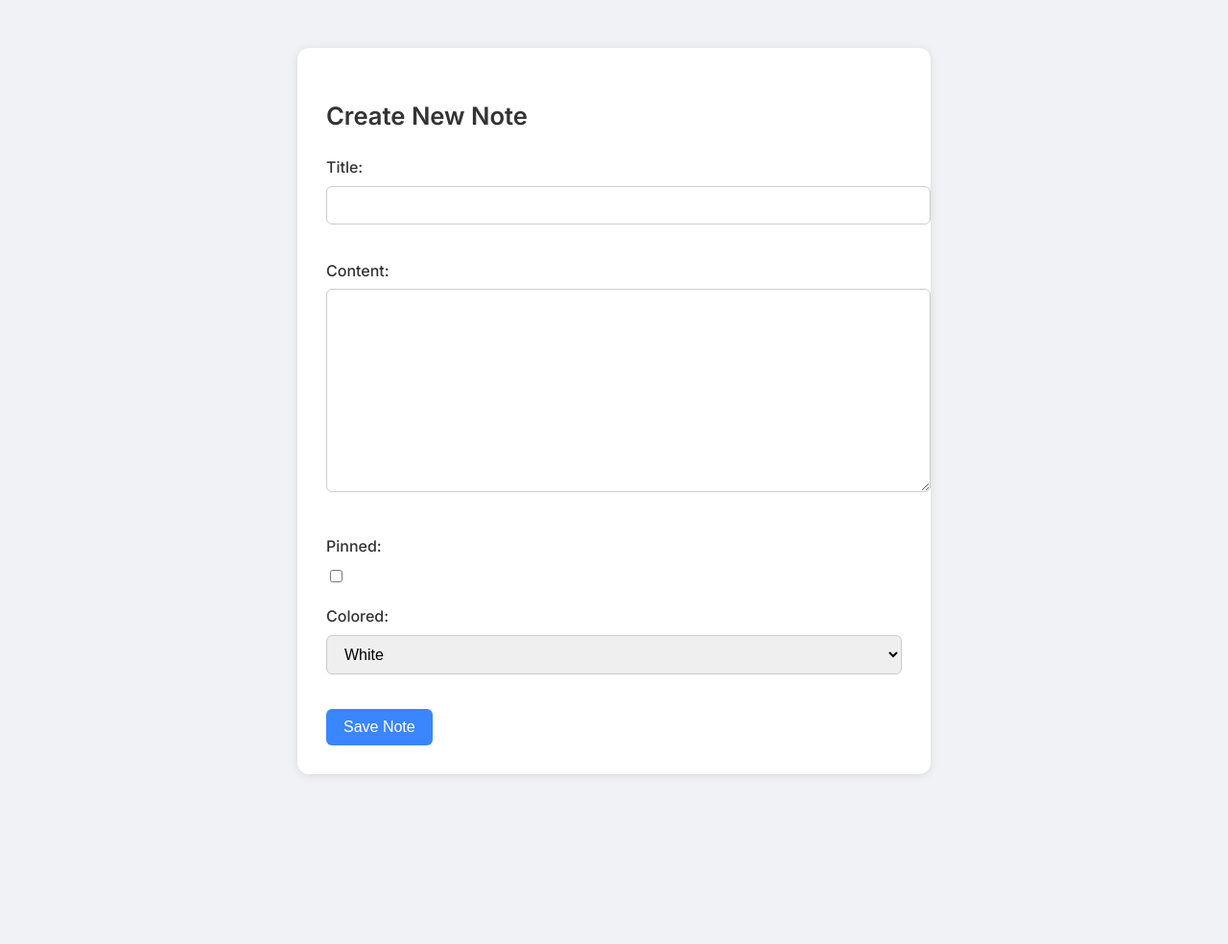
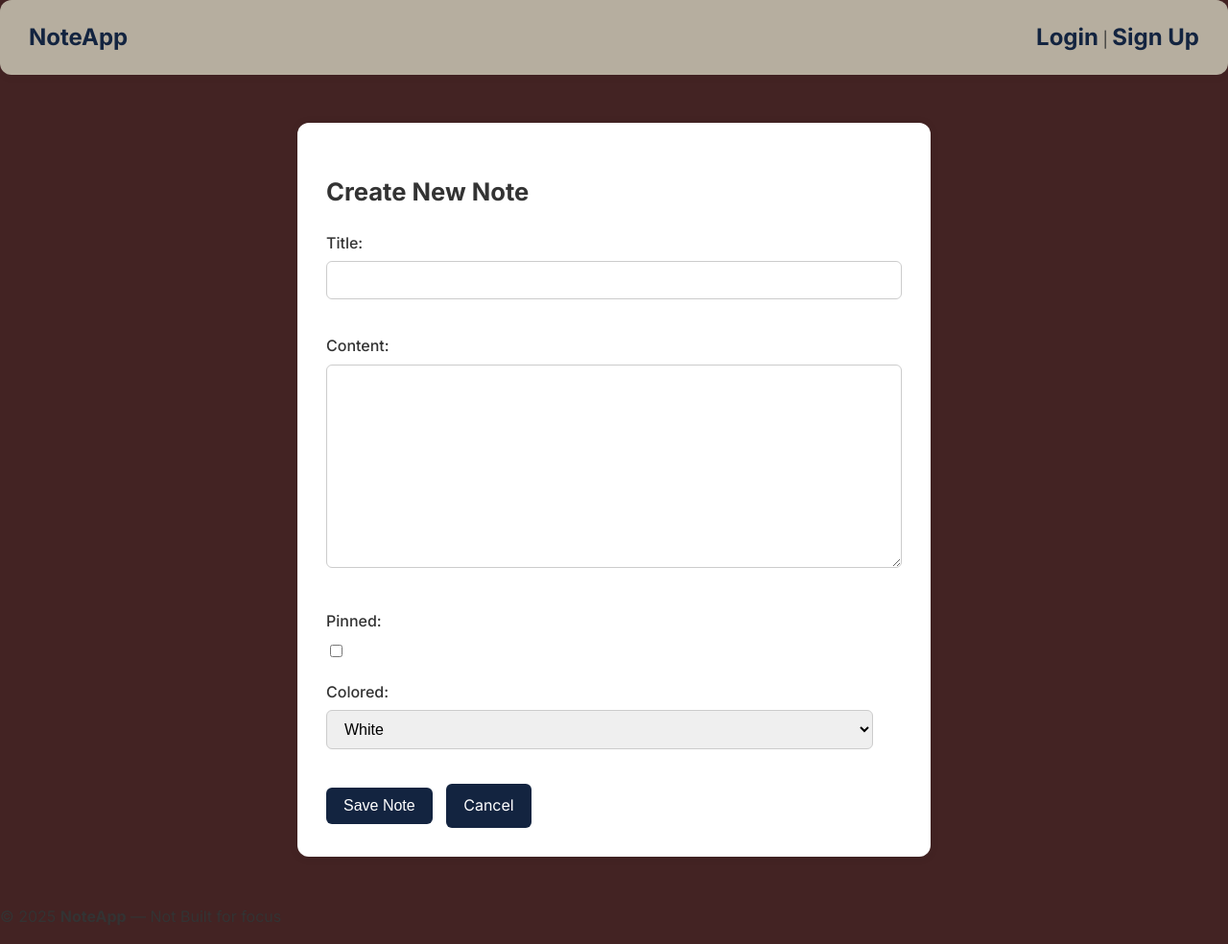
Before and after one commit to payloadhacker/Notes_app, a Django app: page /add/ in a window 1280 px wide. Shown: the whole page at 96% size. Before the commit the page ends 808 px from the top, so only its background shows below. Run offline with Django 5.2, Linux system fonts and the light colour scheme.

Commit message:
Refactor : Crud, enhance the note app that allows guest users to create notes and tracks their session, redesign the styling for better UI

```diff
--- a/main/forms.py
+++ b/main/forms.py
@@ -1,7 +1,13 @@
 from django.forms import ModelForm
 from .models import Note
-
+from django.contrib.auth.forms import UserCreationForm
+from django.contrib.auth.models import User
 class Noteform(ModelForm):
     class Meta:
         model = Note
         fields = ['title', 'content', 'pinned', 'colored']
+
+class MyUserCreationForm(UserCreationForm):
+    class Meta:
+        model = User
+        fields = ['username', 'email', 'password1', 'password2']
--- a/main/models.py
+++ b/main/models.py
@@ -11,9 +11,11 @@
         ('orange', 'Orange'),
     ]
 
-    author = models.ForeignKey(User, on_delete=models.CASCADE, related_name='notes')
+    author = models.ForeignKey(User, on_delete=models.CASCADE, null=True, blank=True)
     title = models.CharField(max_length=200)
     content = models.TextField()
+    session_key = models.CharField(max_length=40, blank=True, null=True)
+
     created_at = models.DateTimeField(auto_now_add=True)
     updated_at = models.DateTimeField(auto_now=True)
     pinned = models.BooleanField(default=False)
--- a/main/templates/main/base.html
+++ b/main/templates/main/base.html
@@ -1,17 +1,41 @@
 {% load static %}
-
 <!DOCTYPE html>
 <html lang="en">
 <head>
     <meta charset="UTF-8">
-    <link href="https://fonts.googleapis.com/css2?family=Inter:wght@400;500;600&display=swap" rel="stylesheet">
+    <meta name="viewport" content="width=device-width, initial-scale=1.0">
+    <title>{% block title %}NoteApp{% endblock %}</title>
 
-    <meta name="viewport" content="width=device-width, initial-scale=1.0">
-{% block title %} {% endblock %}
-<link rel="stylesheet" href="{% static 'styles/style.css' %}">
+    <link href="https://fonts.googleapis.com/css2?family=Inter:wght@400;500;600;700&display=swap" rel="stylesheet">
+    <link rel="stylesheet" href="{% static 'styles/style.css' %}">
 </head>
 <body>
-    {% block content %}
-    {% endblock %}
+    <header class="header">
+        <div class="logo">
+            <a href="{% url 'home' %}" class="logo-link">
+                 <span>NoteApp</span>
+            </a>
+        </div>
+
+        <nav class="nav-links">
+            {% if user.is_authenticated %}
+                <a href="{% url 'addNote' %}">+ New Note</a>
+                <a href="{% url 'home' %}">My Notes</a>
+                <a href="{% url 'logout' %}">Logout</a>
+            {% else %}
+                <a href="{% url 'login' %}" class="btn-nav">Login</a>
+               | <a href="{% url 'signup' %}" class="btn-nav">Sign Up</a>
+            {% endif %}
+        </nav>
+    </header>
+
+    <main class="page-container">
+        {% block content %}
+        {% endblock %}
+    </main>
+
+    <footer class="footer">
+        <p>© 2025 <strong>NoteApp</strong> — Not Built for focus </p>
+    </footer>
 </body>
 </html>
--- a/main/templates/main/createNote.html
+++ b/main/templates/main/createNote.html
@@ -2,10 +2,14 @@
 {% block content %}
 <div class="form-card">
   <h2>Create New Note</h2>
+
   <form method="post">
     {% csrf_token %}
+
     {{ form.as_p }}
-    <button type="submit" class="btn">Save Note</button>
+
+    <button type="submit" class="btn"> Save Note</button>
+    <a href="{% url 'home' %}" class="btn" style="margin-left: 10px;">Cancel</a>
   </form>
 </div>
 {% endblock %}
--- a/main/templates/main/home.html
+++ b/main/templates/main/home.html
@@ -20,4 +20,10 @@
     </ul>
   </div>
 </div>
+{% if not request.user.is_authenticated %}
+  <div class="signup-banner">
+    <p>Want to save your notes permanently? <a href="{% url 'signup' %}">Create an account</a></p>
+  </div>
+{% endif %}
+
 {% endblock %}
--- a/main/urls.py
+++ b/main/urls.py
@@ -7,4 +7,6 @@
     path('note/<int:pk>/', views.details, name ='details'),
     path('add/', views.addNote, name= 'create'),
     path('note/<int:pk>/delete/', views.delete, name ='delete'),
-    path('note/<int:pk>/edit/', views.edit, name='edit'),]
+    path('note/<int:pk>/edit/', views.edit, name='edit'),
+    path('login/', views.loginUser, name='login'),
+    path('signup/', views.signupUser, name='signup'),]
--- a/main/views.py
+++ b/main/views.py
@@ -1,45 +1,122 @@
 from django.shortcuts import render,redirect, get_object_or_404
-from .forms import Noteform
+from .forms import Noteform, MyUserCreationForm
 from .models import Note
-
+from django.contrib.auth.models import User
+from django.contrib.auth import login, logout, authenticate
+from django.contrib import messages
+from django.http import HttpResponse, HttpResponseForbidden
 # Create your views here.
 def index(request):
     return render(request, 'main/index.html', {})
 
 def home(request):
-    notes = Note.objects.all().order_by("-pinned", "-updated_at")
-    return render(request, "main/home.html", {"notes": notes})
+    if request.user.is_authenticated:
+        notes = Note.objects.filter(author=request.user)
+    else:
+        session_key = request.session.session_key
+        if not session_key:
+            request.session.save()
+        notes = Note.objects.filter(session_key=request.session.session_key, author__isnull=True)
+    return render(request, 'main/home.html', {'notes': notes})
 
 def addNote(request):
+    if not request.session.session_key:
+        request.session.save()
+
     form  = Noteform(request.POST  or None)
     if form.is_valid():
-        form.save()
-        return redirect('home')
+      note= form.save(commit=False)
+      if request.user.is_authenticated:
+            note.author = request.user
+      else:
+            note.session_key = request.session.session_key
+      note.save()
+      messages.success(request, "Note updated successfully!")
+
+      return redirect('home')
 
     return render(request,'main/createNote.html', {"form": form} )
 
 def details(request, pk):
     note = get_object_or_404(Note, pk=pk)
+
+    if request.user.is_authenticated:
+        if note.author != request.user:
+            return HttpResponseForbidden("You do not have permission to view this note.")
+    else:
+        if note.session_key != request.session.session_key:
+            return HttpResponseForbidden("You do not have permission to view this note.")
+
     return render(request, 'main/details.html', {'note': note})
 
 
 def delete(request, pk):
     note = get_object_or_404(Note, pk=pk)
+    if request.user != note.author:
+        return HttpResponse( "You can't delete this note.")
+    else:
+        if note.session_key != request.session.session_key:
+            return HttpResponse( "You can't delete this note.")
     if request.method == "POST":
         note.delete()
+        messages.success(request, "Note updated successfully!")
+
         return redirect('home')
     return render(request, 'main/delete.html', {'notes': note})
 
 def edit(request, pk):
     note = get_object_or_404(Note, pk=pk)
+    if request.user != note.author:
+        return HttpResponse("You can't edit this note.")
+    else:
+        if note.session_key != request.session.session_key:
+            return HttpResponse( "You can't edit this note.")
+
     form = Noteform(request.POST or None, instance=note)
     if form.is_valid():
         form.save()
+        messages.success(request, "Note updated successfully!")
         return redirect('details', pk=note.pk)
-    else:
-        form = Noteform(instance=note)
     context = {
         "form": form,
-        'notes': note
+        'note': note
     }
     return render(request, 'main/edit.html', context)
+
+def loginUser(request):
+    if request.method == "POST":
+        username = request.Post.get('username')
+        password = request.Post.get('password')
+        user = authenticate(request, username=username, password=password)
+
+        if user is not None:
+            login(request, user)
+            return redirect('home')
+        else:
+            messages.error(request, "Invalid credentials. Please try again.")
+            return redirect("/login/")
+    return render(request, "main/login.html",{})
+
+def signupUser(request):
+    if request.method == 'POST':
+        form = MyUserCreationForm(request.POST)
+        if form.is_valid():
+            user = form.save()
+            raw_password = form.cleaned_data.get('password1')
+            user = authenticate(username=user.username, password=raw_password)
+            login(request, user)
+
+            session_key = request.session.session_key
+            if session_key:
+                guest_notes = Note.objects.filter(session_key=session_key, author__isnull=True)
+                for note in guest_notes:
+                    note.author = user
+                    note.session_key = None
+                    note.save()
+
+            messages.success(request, "Account created successfully.")
+            return redirect('home')
+    else:
+        form = MyUserCreationForm()
+
+    return render(request, 'main/signup.html', {'form': form})
--- a/static/styles/style.css
+++ b/static/styles/style.css
@@ -1,9 +1,7 @@
-/* ---------------------------
-   🌐 Base & Layout
----------------------------- */
+
 body {
   font-family: 'Inter', 'Segoe UI', sans-serif;
-  background-color: #f0f2f5;
+  background-color: #432323;
   color: #333;
   margin: 0;
   padding: 0;
@@ -16,11 +14,8 @@
   padding: 0 20px;
 }
 
-/* ---------------------------
-   🧭 Header
----------------------------- */
 .header {
-  background-color: #ffffff;
+  background-color: #B6AE9F;
   padding: 20px 30px;
   box-shadow: 0 2px 8px rgba(0,0,0,0.06);
   border-radius: 12px;
@@ -36,9 +31,13 @@
   color: #222;
 }
 
-/* ---------------------------
-   🟨 Notes Grid
----------------------------- */
+.logo-link, .btn-nav {
+    text-decoration: none;
+    font-size: 1.5rem;
+    font-weight: 700;
+    color: #132440;
+}
+
 .Notes ul {
   list-style: none;
   display: grid;
@@ -68,9 +67,6 @@
   font-size: 1.1rem;
 }
 
-/* ---------------------------
-   📝 Note Detail Page
----------------------------- */
 .note-detail-container {
   display: flex;
   justify-content: center;
@@ -96,9 +92,6 @@
   color: #555;
 }
 
-/* ---------------------------
-   🧾 Form Styles
----------------------------- */
 .form-card {
   background-color: #ffffff;
   border-radius: 12px;
@@ -122,9 +115,10 @@
 
 form input[type="text"],
 form input[type="password"],
+form input[type="email"],
 form textarea,
 form select {
-  width: 100%;
+  width: 95%;
   padding: 10px 14px;
   margin-bottom: 20px;
   border: 1px solid #ccc;
@@ -136,11 +130,15 @@
   min-height: 120px;
 }
 
-/* ---------------------------
-   🚀 Buttons
----------------------------- */
+.subtext {
+  font-size: 0.9rem;
+  color: #555;
+  margin-top: 10px;
+  text-align: center;
+}
+
 .btn {
-  background-color: #3a86ff;
+  background-color: #132440;
   color: #fff;
   border: none;
   padding: 10px 18px;
@@ -153,7 +151,7 @@
 }
 
 .btn:hover {
-  background-color: #265df2;
+  background-color: #16476A;
 }
 
 .btn-danger {
@@ -164,11 +162,16 @@
   background-color: #dc2626;
 }
 
-/* ---------------------------
-   🖍️ Note Colors
----------------------------- */
 .note-yellow { background-color: #fff9c4; }
 .note-green  { background-color: #d0f0c0; }
 .note-blue   { background-color: #e0f7fa; }
 .note-pink   { background-color: #fce4ec; }
 .note-orange { background-color: #ffe0b2; }
+
+.signup-banner {
+  color: #856404;
+  padding: 10px;
+  border-radius: 8px;
+  margin-bottom: 20px;
+  text-align: center;
+}
```
Also changed, not shown: main/templates/main/delete.html (+5 -4 lines), main/templates/main/details.html (+8 -5 lines), main/templates/main/edit.html (+22 -7 lines), main/templates/main/login.html (added, +42 -0 lines), main/templates/main/signup.html (added, +26 -0 lines), db.sqlite3, main/migrations/0003_alter_note_author.py (added), main/migrations/0004_note_session_key.py (added).
